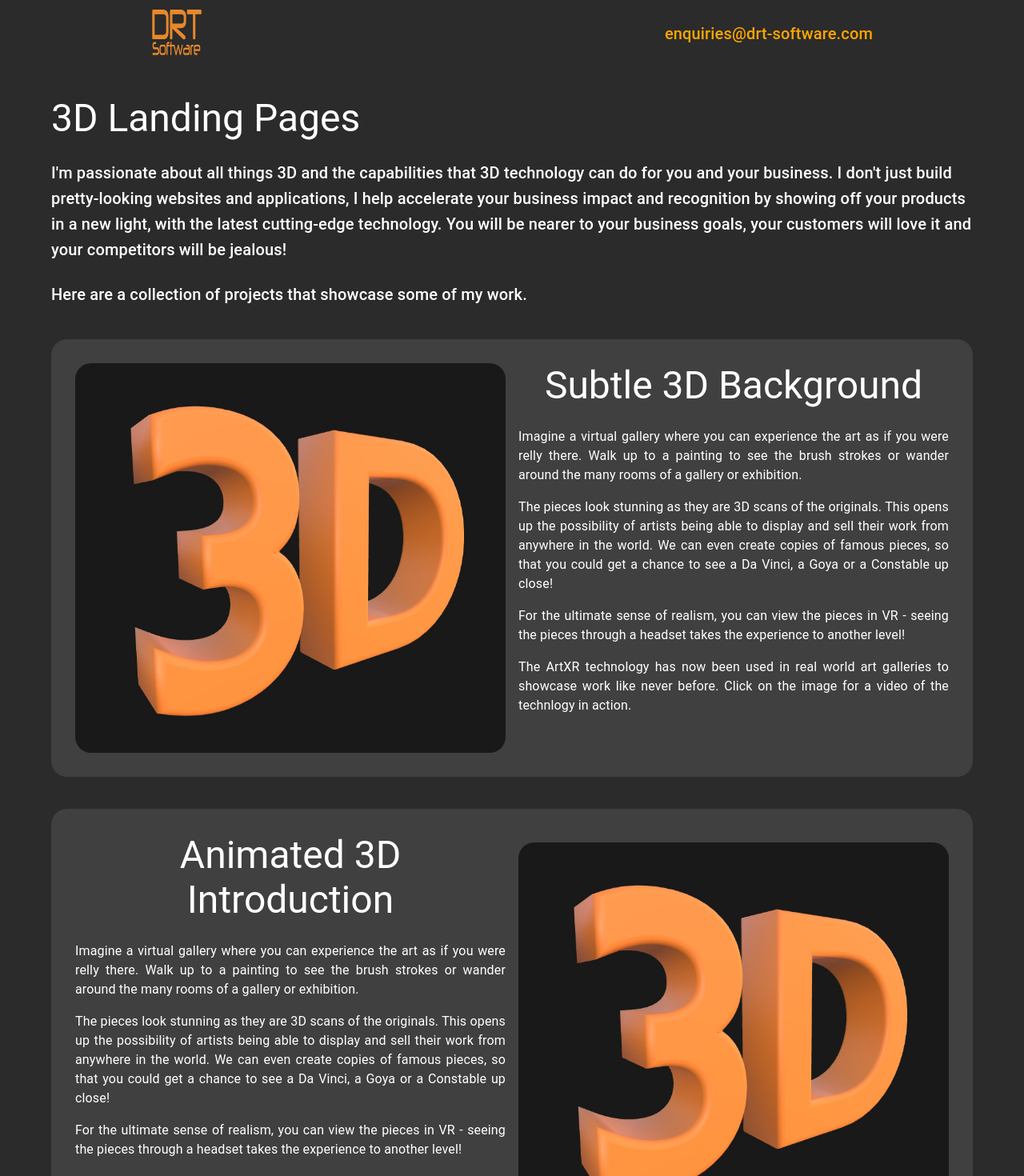
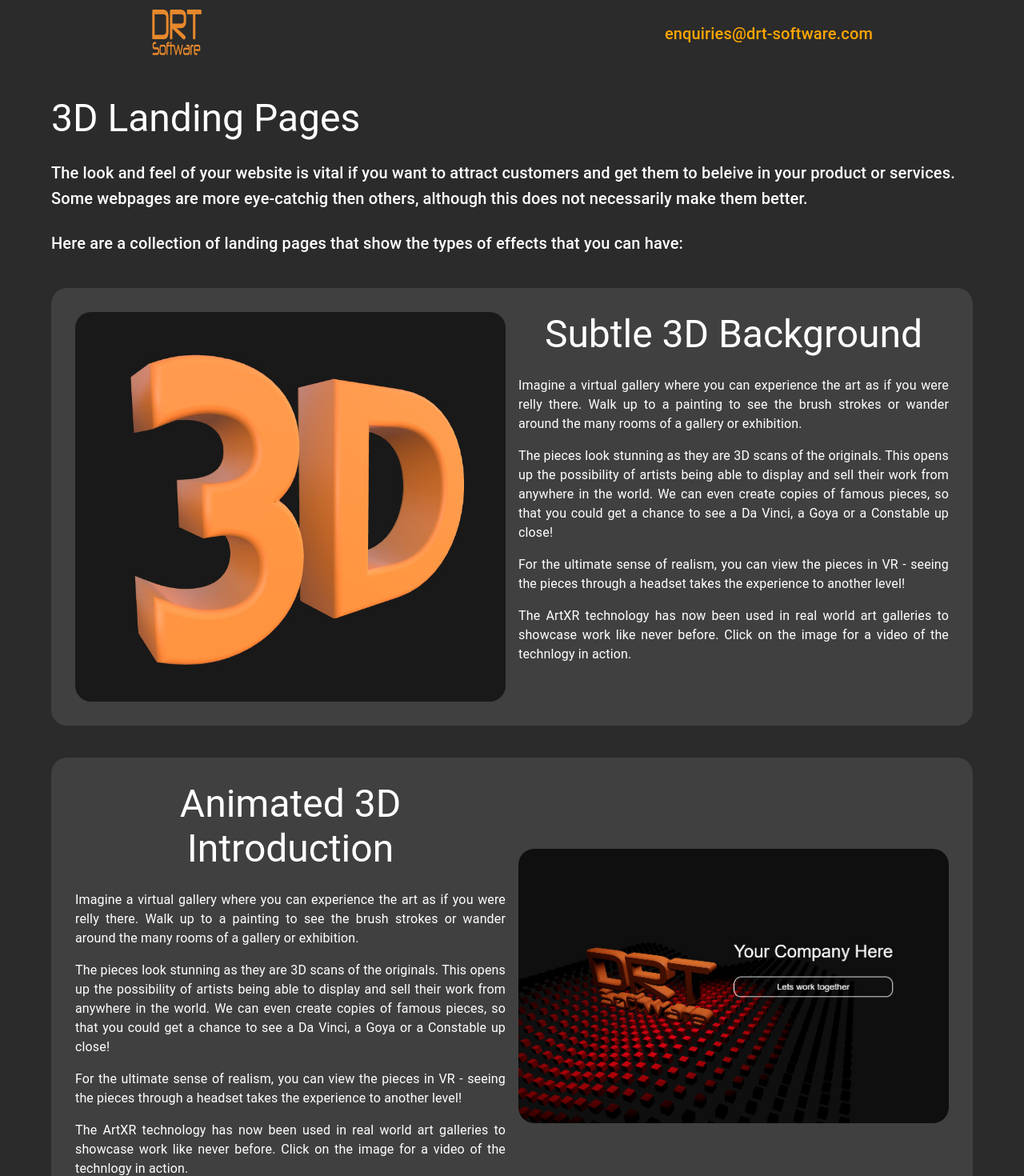
Before and after one commit to DoctorTone/landing3D, a React (Vite) app: page / in a window 1280 px wide. Shown: the top 1470 px of the page at 80% size. Built offline with nearby package versions, Linux system fonts and the light colour scheme.

Commit message:
Update demo images

```diff
--- a/src/components/Demos.tsx
+++ b/src/components/Demos.tsx
@@ -108,7 +108,7 @@ const Projects = () => {
               target="_blank"
               rel="noreferrer noopener"
             >
-              <Img src="./images/consult.jpg" alt="projects" />
+              <Img src="./images/landing.jpg" alt="projects" />
             </a>
           </Grid>
         </Grid>
@@ -208,7 +208,7 @@ const Projects = () => {
               target="_blank"
               rel="noreferrer noopener"
             >
-              <Img src="./images/consult.jpg" alt="projects" />
+              <Img src="./images/portfolio2.jpg" alt="projects" />
             </a>
           </Grid>
         </Grid>
--- a/src/components/TopSection.tsx
+++ b/src/components/TopSection.tsx
@@ -9,16 +9,14 @@ const TopSection = () => {
       </Typography>
 
       <Typography variant="h6" sx={{ mt: 3 }}>
-        I'm passionate about all things 3D and the capabilities that 3D
-        technology can do for you and your business. I don't just build
-        pretty-looking websites and applications, I help accelerate your
-        business impact and recognition by showing off your products in a new
-        light, with the latest cutting-edge technology. You will be nearer to
-        your business goals, your customers will love it and your competitors
-        will be jealous!
+        The look and feel of your website is vital if you want to attract
+        customers and get them to beleive in your product or services. Some
+        webpages are more eye-catchig then others, although this does not
+        necessarily make them better.
       </Typography>
       <Typography variant="h6" sx={{ mt: 3 }} id="projects_page">
-        Here are a collection of projects that showcase some of my work.
+        Here are a collection of landing pages that show the types of effects
+        that you can have:
       </Typography>
     </Container>
   );
```
Also changed, not shown: public/images/landing.jpg (added), public/images/portfolio2.jpg (added).
